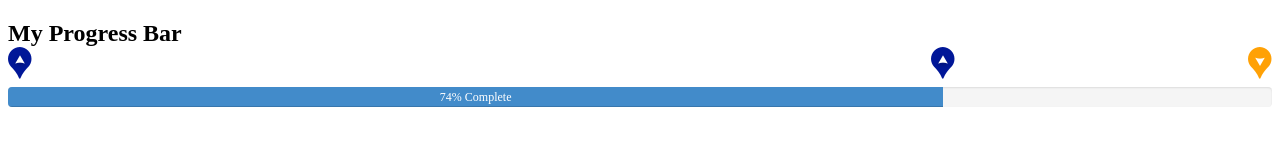
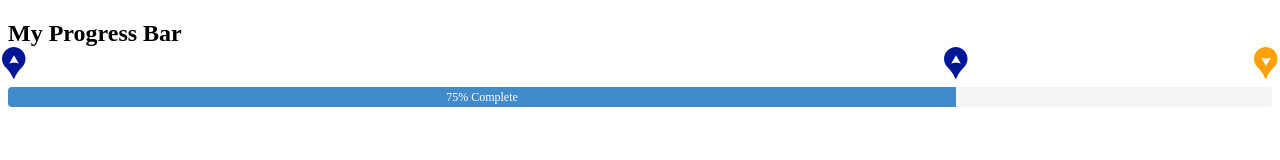
Before and after one commit to kumaratulbatham/progress-bar, a plain HTML site: page index.html in a window 1280 px wide. Drawn offline with nearby package versions, Linux system fonts and the light colour scheme.

Commit message:
Change UI of progress bar

```diff
--- a/index.js
+++ b/index.js
@@ -1,10 +1,10 @@
 function getDataFromUser(totalDistance, achievedDistance) {
     var percentage = (achievedDistance * 100) / totalDistance;
     var percentage = parseInt(percentage);
-    jQuery("#PercentComplete").text(percentage + '% Complete');
-    $(".progress-bar").progressbar({ 'value': achievedDistance, 'max': totalDistance});
+    $("#PercentComplete").text(percentage + '% Complete');
+    $(".progress-bar").progressbar({ 'value': achievedDistance, 'max': totalDistance });
     $(".progress-bar").css({ 'width': percentage + '%' });
     $(".center_pin").css({ 'left': percentage + '%' });
 }
 
-getDataFromUser(201, 150);
+getDataFromUser(100, 75);
--- a/styles.css
+++ b/styles.css
@@ -2,12 +2,9 @@
     overflow: hidden;
     height: 20px;
     margin-bottom: 20px;
-    background-color:
-#f5f5f5;
-border-radius: 4px;
--webkit-box-shadow: inset 0 1px 2px rgba(0,0,0,.1);
-box-shadow: inset 0 1px 2px
-rgba(0,0,0,.1);}
+    background-color: #f5f5f5;
+    border-radius: 4px;
+}
 
 .progress-bar {
     float: left;
@@ -15,26 +12,26 @@ rgba(0,0,0,.1);}
     height: 100%;
     font-size: 12px;
     line-height: 20px;
-    color:
-#fff;
-text-align: center;
-background-color:
-#428bca;
--webkit-box-shadow: inset 0 -1px 0 rgba(0,0,0,.15);
-box-shadow: inset 0 -1px 0
-    rgba(0,0,0,.15);
-    -webkit-transition: width .6s ease;
-    transition: width .6s ease;
+    color: #fff;
+    text-align: center;
+    background-color:#428bca;
 }
 .progress_pin{ position:relative; padding-top: 20px;}
-.progress_pin .left_pin{
-position: absolute;
-top: -20px; left:0px;}
+.progress_pin .left_pin {
+    position: absolute;
+    top: -20px;
+    left:-6px;
+}
 
-.progress_pin .right_pin{
-position: absolute;
-top: -20px;right:0px}
+.progress_pin .right_pin {
+    position: absolute;
+    top: -20px;
+    right:-6px
+}
 
-.progress_pin .center_pin{
-position: absolute;
-top: -20px; left:50%; margin-left:-12px;}
+.progress_pin .center_pin {
+    position: absolute;
+    top: -20px;
+    left:50%;
+    margin-left:-12px;
+}
```
